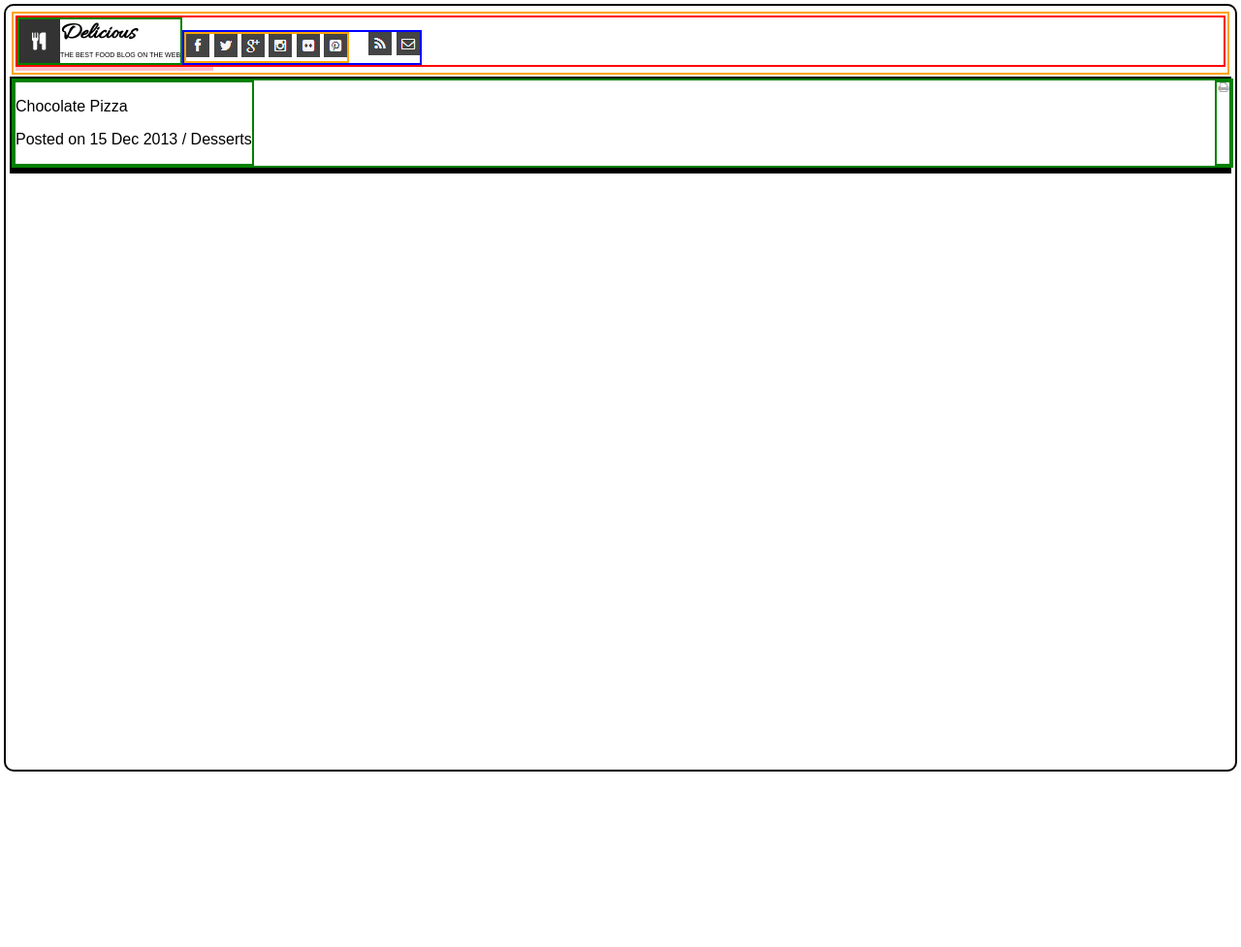
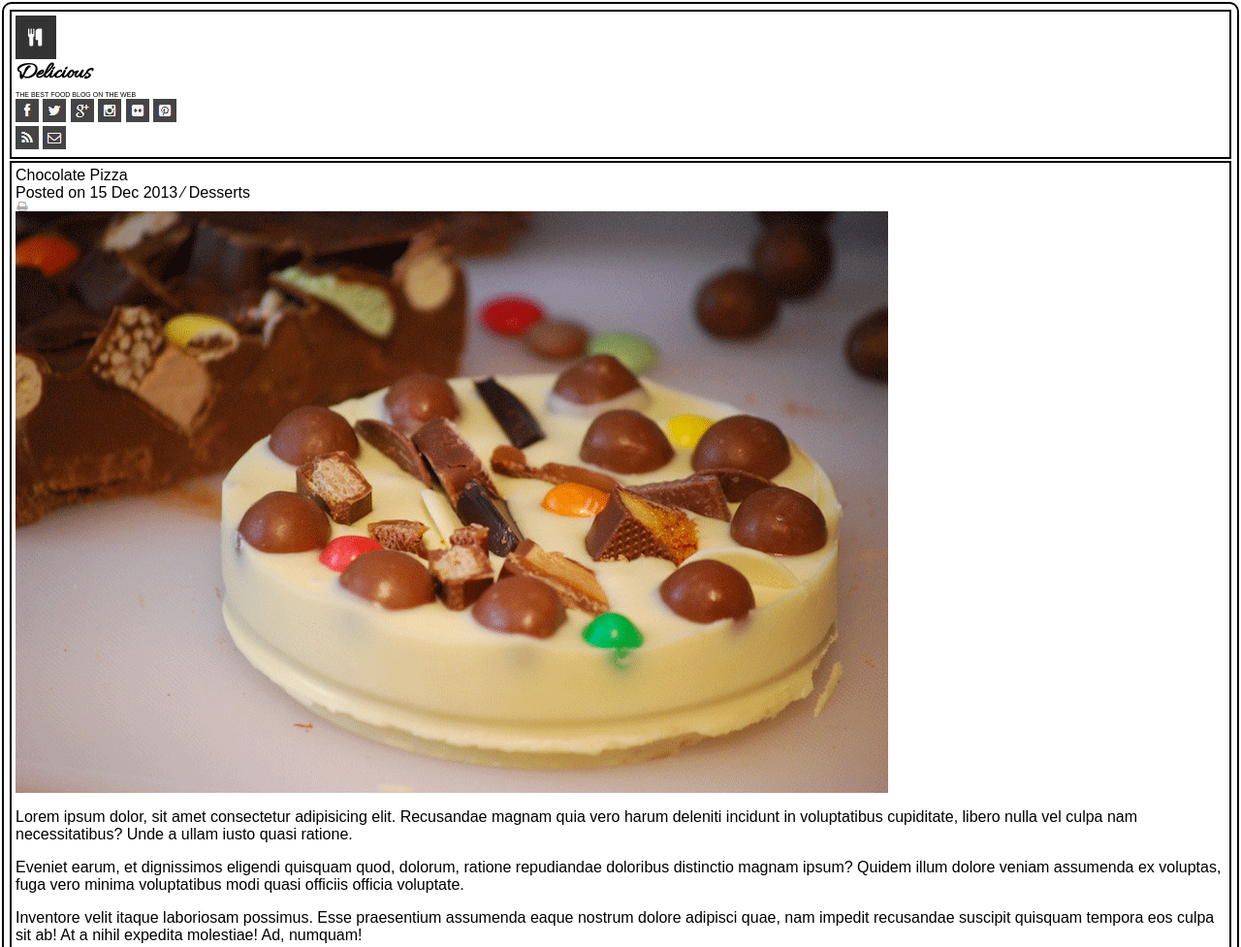
Before and after one commit to nojronatron/chocolate-pizza, a plain HTML site: page index.html in a window 1280 px wide. Shown: the top 977 px of the page at 97% size. Before the commit the page ends 800 px from the top, so only its background shows below. Drawn offline with Linux system fonts and the light colour scheme.

Commit message:
continuing down the page.

```diff
--- a/css/style.css
+++ b/css/style.css
@@ -2,27 +2,11 @@ body, header, main, footer {
   font-family: Arial, Helvetica, sans-serif;
   font-size: 16px;
   border: solid black 2px;
+  margin: 2px;
+  padding: 4px;
 }
 body {
   border-radius: 10px;
-  margin: 4px;
-  padding: 4px;
-}
-header {
-  width: auto;
-  border: solid orange 2px;
-  margin: 2px;
-  padding: 2px;
-}
-#above-bar {
-  display: flex;
-  flex-direction: row;
-  align-content: space-between;
-  border: solid red 2px;
-}
-#branding {
-  display: flex;
-  border: solid green 2px;
 }
 #cursive {
   font-family: 'Allura', cursive;
@@ -34,34 +18,14 @@ header {
   font-variant: all-small-caps;
   font-size:0.6em;
 }
-#social-media {
-  align-self:flex-end;
-  display: flex;
-  align-content: space-between;
-  min-width: max-content;
-  border: solid blue 2px;
-}
 #social-media-left {
   margin-right: 20px;
-  border: solid orange 2px;
 }
 .horiz-bar {
   background-image: url('../imgs/hr-img.png');
   background-repeat: repeat-x;
-  width: 200px;
-  border:solid pink 2px;
 }
-#article-head {
-  width: 100%;
-  border: green solid 2px;
-  display: flex;
-  justify-content: space-between;
+#recipe-instructions {
+  background-image: url('../imgs/list-bg.png');
+  background-repeat: no-repeat;
 }
-#article-head-words {
-  width: auto;
-  border: green solid 2px;
-}
-#printer-icon {
-  width: auto;
-  border: green solid 2px;
-}
--- a/index.html
+++ b/index.html
@@ -11,15 +11,15 @@
 <body>
   <header>
     <div id="above-bar">
-      <span id="branding">
-        <div id="branding-img">
-          <img src="imgs/logo.png" alt="knife and fork logo.">
+      <div id="branding">
+        <div id="knife-and-fork">
+          <img src="./imgs/logo.png" alt="knife and fork logo">
         </div>
         <div id="branding-text">
           <div id="cursive">Delicious</div>
           <div id="caps-phrase">The best food blog on the web</div>
         </div>
-      </span>
+      </div>
       <span id="social-media">
         <div id="social-media-left">
           <img src="./imgs/fb-icon.png" alt="">
@@ -42,15 +42,32 @@
     <article>
       <div id="article-head">
         <div id="article-head-words">
-          <p>Chocolate Pizza</p>
-          <p>Posted on 15 Dec 2013 / Desserts</p>
+          <div>Chocolate Pizza</div>
+          <div>Posted on 15 Dec 2013 &frasl; Desserts</div>
         </div>
         <div id="printer-icon">
           <img src="./imgs/print-icon.png">
         </div>
-
       </div>
 
+      <div id="article-body">
+        <div id="recipe-image">
+          <img src="./imgs/choco-pizza.png" alt="chocolate pizza image.">
+        </div>
+        <div id="recipe-description">
+          <p>Lorem ipsum dolor, sit amet consectetur adipisicing elit. Recusandae magnam quia vero harum deleniti incidunt
+            in voluptatibus cupiditate, libero nulla vel culpa nam necessitatibus? Unde a ullam iusto quasi ratione.</p>
+          <p>Eveniet earum, et dignissimos eligendi quisquam quod, dolorum, ratione repudiandae doloribus distinctio
+            magnam ipsum? Quidem illum dolore veniam assumenda ex voluptas, fuga vero minima voluptatibus modi quasi
+            officiis officia voluptate.</p>
+          <p>Inventore velit itaque laboriosam possimus. Esse praesentium assumenda eaque nostrum dolore adipisci quae,
+            nam impedit recusandae suscipit quisquam tempora eos culpa sit ab! At a nihil expedita molestiae! Ad, numquam!
+          </p>
+        </div>
+        <div id="recipe-instructions">
+
+        </div>
+      </div>
     </article>
   </main>
 
```
